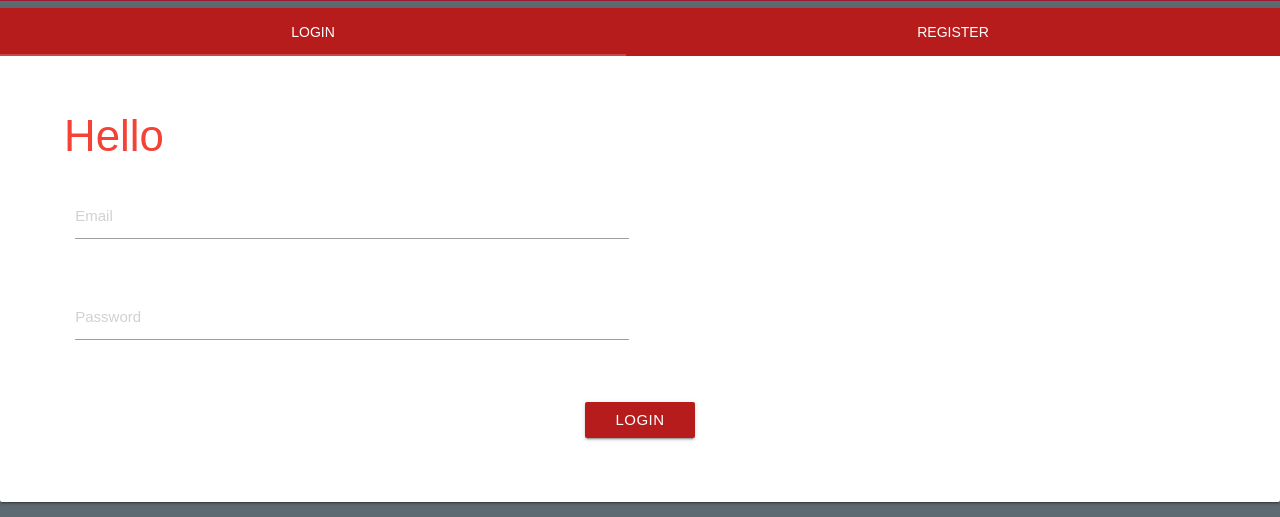
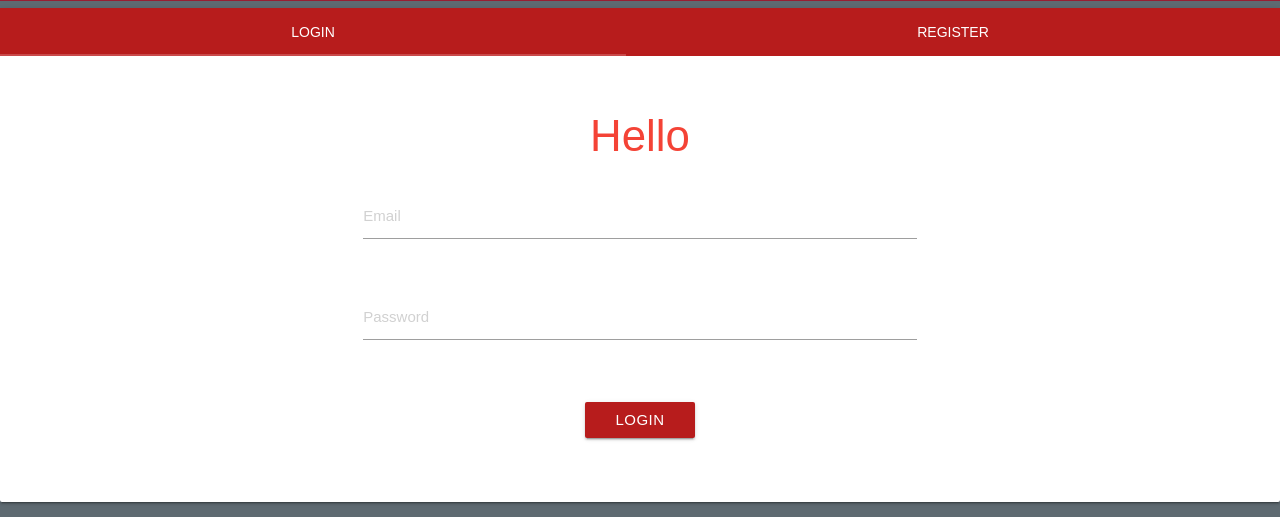
Before and after one commit to SeanI115/Equipo, a PHP site: page /static/login.html in a window 1280 px wide. Shown: the part 334-851 px from the top of the page. Run offline with PHP 8.4, Linux system fonts and the light colour scheme.

Commit message:
Centered login page

```diff
--- a/static/login.html
+++ b/static/login.html
@@ -122,29 +122,32 @@
         		</ul>
         	</div>
         	<div class="card-content">
-        		<div id="login">
+
+        			<div id="login">
         			<form class="col s12">
-        				<div class="form-container">
+        				<div class="form-container" >
         					<h3 class="red-text">Hello</h3>
+
         					<div class="row"'>
-        						<div class="input-field col s6">
+        						<div class="input-field col s6 offset-s3">
         							<input placeholder="Email" name="email" id="email" type="text" class="emailInput">
 
         						</div>
         					</div>
         					<div class="row">
-        					<div class="input-field col s6">
+        					<div class="input-field col s6 offset-s3">
         						<input placeholder="Password" name="password" id="password" type="password" class="passwordInput">
         					</div>
         				</div>
         				<br>
         				<center>
-        					<button class="btn waves-effect waves-light red darken-4" type="submit">Login</button>
+        					<button class="btn waves-effect waves-light red darken-4" type="button">Login</button>
         					<br>
         				</center>
         			</div>
-        		</form>
-        		</div>
+        			</form>
+        			</div>
+
         		<div id="register">
         			<form class="col s12">
         			<div class="form-container">
@@ -218,7 +221,7 @@
         					</div>
         				</div>
         				<center>
-        					<button class="btn waves-effect waves-light red" type="submit">Submit</button>
+        					<button class="btn waves-effect waves-light red darken-4" type="button">Submit</button>
         				</center>
         			</div>
         		</form>
--- a/static/styles/login.css
+++ b/static/styles/login.css
@@ -163,6 +163,10 @@ h5
     font-weight: 400;
 }
 
+form{
+    text-align: center;
+}
+
 .container
 {
     margin-top: 80px;
```
